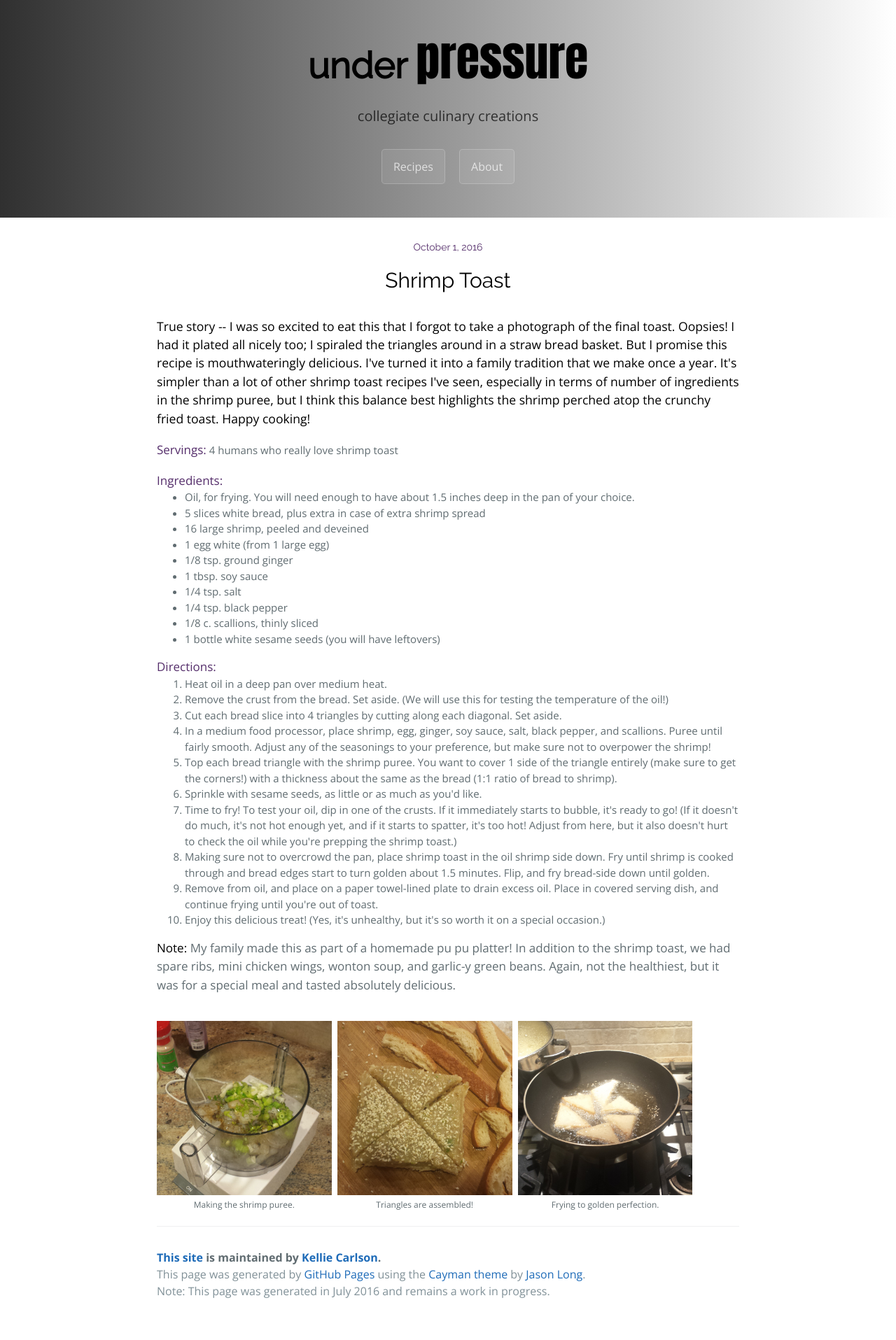
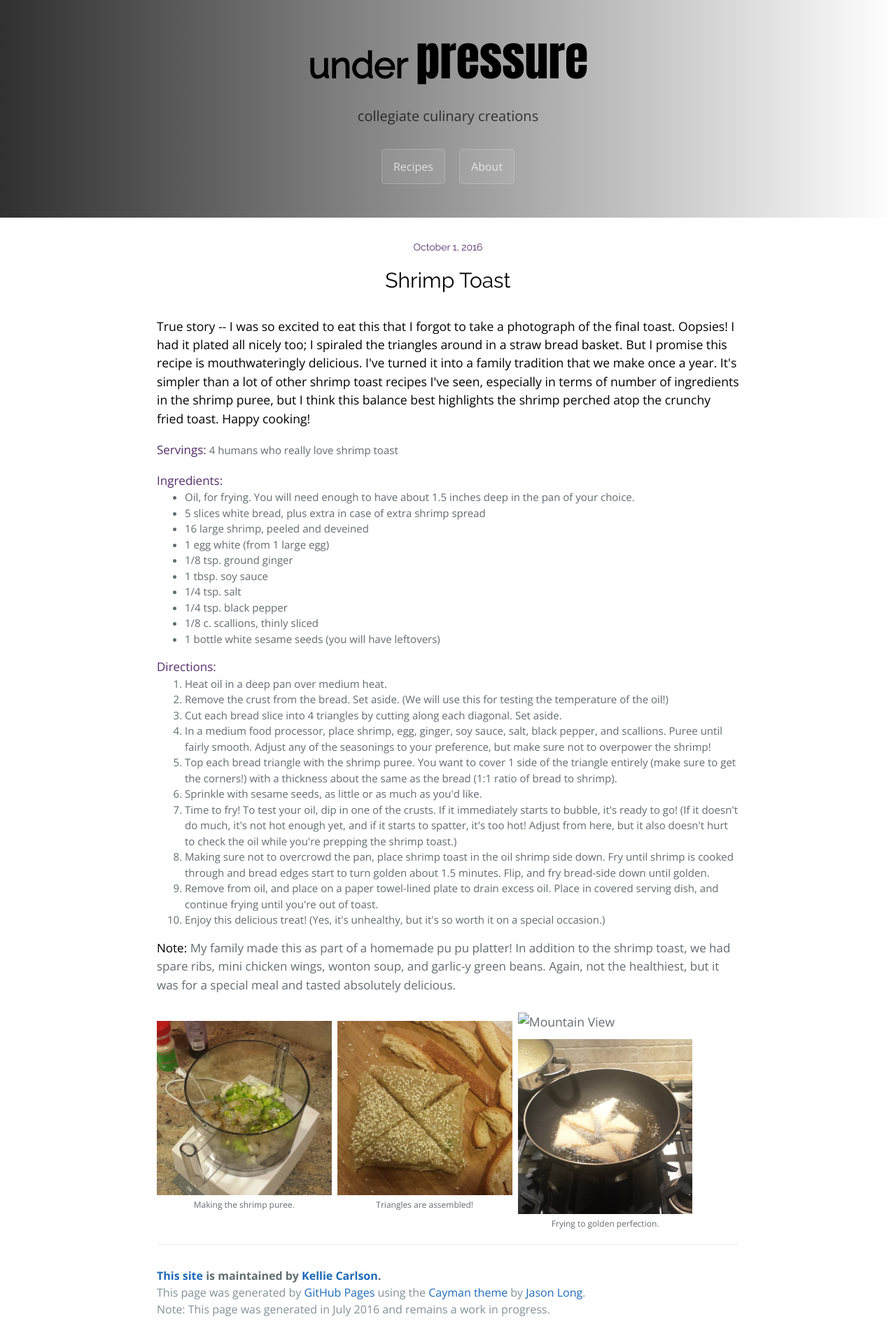
Before and after one commit to carlsonkellie/under_pressure_blog, a Jekyll site: the page built from _posts/2016-10-1-shrimp-toast.html, in a window 1280 px wide. Shown: the whole page at 70% size. Built offline with Jekyll 4.4.1, drawn with Linux system fonts in a browser that asks for light colours; some web fonts are replaced; before the commit the page ends 1889 px from its top, so only the background shows below that.

Commit message:
test img

```diff
--- a/_posts/2016-10-1-shrimp-toast.html
+++ b/_posts/2016-10-1-shrimp-toast.html
@@ -43,6 +43,7 @@ description: True story -- I was so excited to eat this that I forgot to take a
 <br/>
 <br/>
 <body>
+<img src="under_pressure_blog/blog-images/BB-8.jpg" alt="Mountain View" style="width:304px;height:228px;">
 <p style="float: left; font-size: 9pt; text-align: center; width: 30%; margin-right: 1%; margin-bottom: 0.5em;"><img src="/blog-images/shrimp_toast_puree.jpg" style="width: 100%">Making the shrimp puree.</p>
 <p style="float: left; font-size: 9pt; text-align: center; width: 30%; margin-right: 1%; margin-bottom: 0.5em;"><img src="/blog-images/shrimp_toast_triangles.jpg" style="width: 100%">Triangles are assembled!</p>
 <p style="float: left; font-size: 9pt; text-align: center; width: 30%; margin-right: 1%; margin-bottom: 0.5em;"><img src="/blog-images/shrimp_toast_frying.jpg" style="width: 100%">Frying to golden perfection.</p>
```
